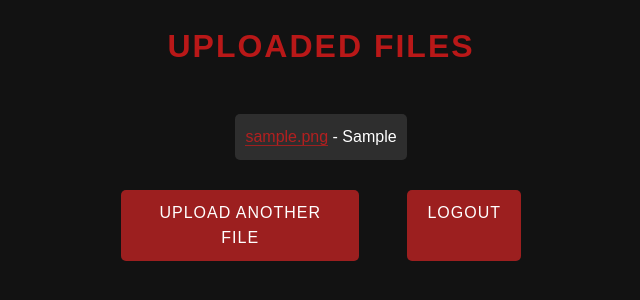
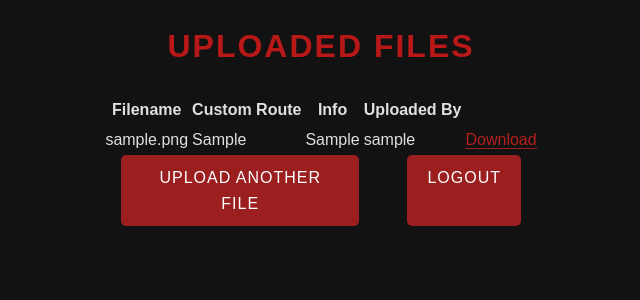
Before and after one commit to lytexdev/FileUpload, a Flask app: page /files in a window 1280 px wide. Shown: the top 300 px of the page, without its empty margins (319-959 px from the left). Run offline with Flask 3, Linux system fonts and the light colour scheme; the visitor is signed in with stand-in values (Sample User, id 1); tables that the repository leaves empty hold one stand-in row (values such as "Sample post").

Commit message:
Add custom download route & user saving from upload

```diff
--- a/app.py
+++ b/app.py
@@ -62,29 +62,38 @@ def upload():
     try:
         if request.method == 'POST':
             file = request.files['file']
-            password = request.form.get('password', '')  # Optionales Passwort
+            password = request.form.get('password', '')
             info = request.form.get('info', '')
+            custom_route = request.form.get('custom_route', '')
 
             if file:
                 filename = secure_filename(file.filename)
 
-                # Überprüfen, ob die Datei bereits in der Datenbank existiert
                 existing_file = File.query.filter_by(filename=filename).first()
                 if existing_file:
                     flash('A file with that name already exists.', 'error')
                     return redirect(url_for('upload'))
 
-                # Speichern der Datei im Upload-Ordner
+                if custom_route:
+                    existing_route = File.query.filter_by(custom_route=custom_route).first()
+                    if existing_route:
+                        flash('A file with that custom route already exists.', 'error')
+                        return redirect(url_for('upload'))
+
                 filepath = os.path.join(app.config['UPLOAD_FOLDER'], filename)
                 file.save(filepath)
 
-                # Neues Dateiobjekt erstellen und in die Datenbank einfügen
-                new_file = File(filename=filename, info=info)
+                new_file = File(
+                    filename=filename,
+                    custom_route=custom_route if custom_route else None,
+                    info=info,
+                    uploaded_by=session['user_id']
+                )
 
-                if password:  # Nur wenn ein Passwort angegeben wurde
+                if password:
                     new_file.set_password(password)
                 else:
-                    new_file.password_hash = None  # Kein Passwort
+                    new_file.password_hash = None
 
                 db.session.add(new_file)
                 db.session.commit()
@@ -93,7 +102,7 @@ def upload():
                 return redirect(url_for('upload'))
     except IntegrityError:
         db.session.rollback()
-        flash('A file with that name already exists.', 'error')
+        flash('A file with that name or custom route already exists.', 'error')
     except SQLAlchemyError as e:
         db.session.rollback()
         flash('An error occurred while uploading the file.', 'error')
@@ -105,10 +114,10 @@ def upload():
     return render_template('upload.html')
 
 
-@app.route('/file/<filename>', methods=['GET', 'POST'])
-def download(filename):
+@app.route('/file/<path:route>', methods=['GET', 'POST'])
+def download(route):
     try:
-        file_entry = File.query.filter_by(filename=filename).first()
+        file_entry = File.query.filter((File.custom_route == route) | (File.filename == route)).first()
 
         if not file_entry:
             flash('File not found!', 'error')
@@ -118,11 +127,11 @@ def download(filename):
             password = request.form.get('password', '')
 
             if not file_entry.password_hash or file_entry.check_password(password):
-                return send_from_directory(app.config['UPLOAD_FOLDER'], filename, as_attachment=True)
+                return send_from_directory(app.config['UPLOAD_FOLDER'], file_entry.filename, as_attachment=True)
             else:
                 flash('Incorrect password!', 'error')
-        elif not file_entry.password_hash:  # Direkter Download ohne Passwort
-            return send_from_directory(app.config['UPLOAD_FOLDER'], filename, as_attachment=True)
+        elif not file_entry.password_hash:
+            return send_from_directory(app.config['UPLOAD_FOLDER'], file_entry.filename, as_attachment=True)
 
     except SQLAlchemyError as e:
         flash('An error occurred while trying to access the file.', 'error')
@@ -131,7 +140,7 @@ def download(filename):
         flash('An unexpected error occurred.', 'error')
         app.logger.error(f"General error: {str(e)}")
 
-    return render_template('download.html', filename=filename, info=file_entry.info)
+    return render_template('download.html', filename=file_entry.filename, info=file_entry.info)
 
 
 @app.route('/files', methods=['GET'])
--- a/models.py
+++ b/models.py
@@ -1,6 +1,7 @@
 from flask_sqlalchemy import SQLAlchemy
 from flask import Flask
 from werkzeug.security import generate_password_hash, check_password_hash
+from sqlalchemy.orm import relationship
 from dotenv import load_dotenv
 import os
 
@@ -16,6 +17,7 @@ class User(db.Model):
     id = db.Column(db.Integer, primary_key=True)
     username = db.Column(db.String(80), unique=True, nullable=False)
     password_hash = db.Column(db.String(128), nullable=False)
+    files = relationship('File', backref='uploader', lazy=True)
 
     def set_password(self, password):
         self.password_hash = generate_password_hash(password)
@@ -28,7 +30,9 @@ class File(db.Model):
     id = db.Column(db.Integer, primary_key=True)
     filename = db.Column(db.String(120), unique=True, nullable=False)
     password_hash = db.Column(db.String(128), nullable=True)
+    custom_route = db.Column(db.String(120), unique=True, nullable=True)
     info = db.Column(db.String(200), nullable=True)
+    uploaded_by = db.Column(db.Integer, db.ForeignKey('user.id'), nullable=False)
 
     def set_password(self, password):
         self.password_hash = generate_password_hash(password)
--- a/templates/list.html
+++ b/templates/list.html
@@ -10,7 +10,7 @@
     <main id="content">
         <h1>Uploaded Files</h1>
 
-        {% if files %}
+        {# {% if files %}
         <ul>
             {% for file in files %}
             <li class="file-list-item">
@@ -20,7 +20,27 @@
         </ul>
         {% else %}
         <p>No files have been uploaded yet.</p>
-        {% endif %}
+        {% endif %} #}
+
+
+        <table>
+            <tr>
+                <th>Filename</th>
+                <th>Custom Route</th>
+                <th>Info</th>
+                <th>Uploaded By</th>
+            </tr>
+            {% for file in files %}
+            <tr>
+                <td>{{ file.filename }}</td>
+                <td>{{ file.custom_route if file.custom_route else 'N/A' }}</td>
+                <td>{{ file.info }}</td>
+                <td>{{ file.uploader.username }}</td> <!-- Zeigt den Benutzernamen an -->
+                <td><a href="{{ url_for('download', route=file.custom_route or file.filename) }}">Download</a></td>
+            </tr>
+            {% endfor %}
+        </table>
+
     </main>
 
     <footer>
--- a/templates/upload.html
+++ b/templates/upload.html
@@ -22,6 +22,7 @@
 
         <form method="POST" enctype="multipart/form-data">
             <input type="file" name="file" required>
+            <input type="text" name="custom_route" placeholder="Enter custom download route (optional)">
             <input type="text" name="info" placeholder="Enter a description (optional)">
             <input type="password" name="password" placeholder="Enter a password (optional)">
             <button type="submit">Upload</button>
```
Also changed, not shown: templates/download.html (+6 -8 lines).
